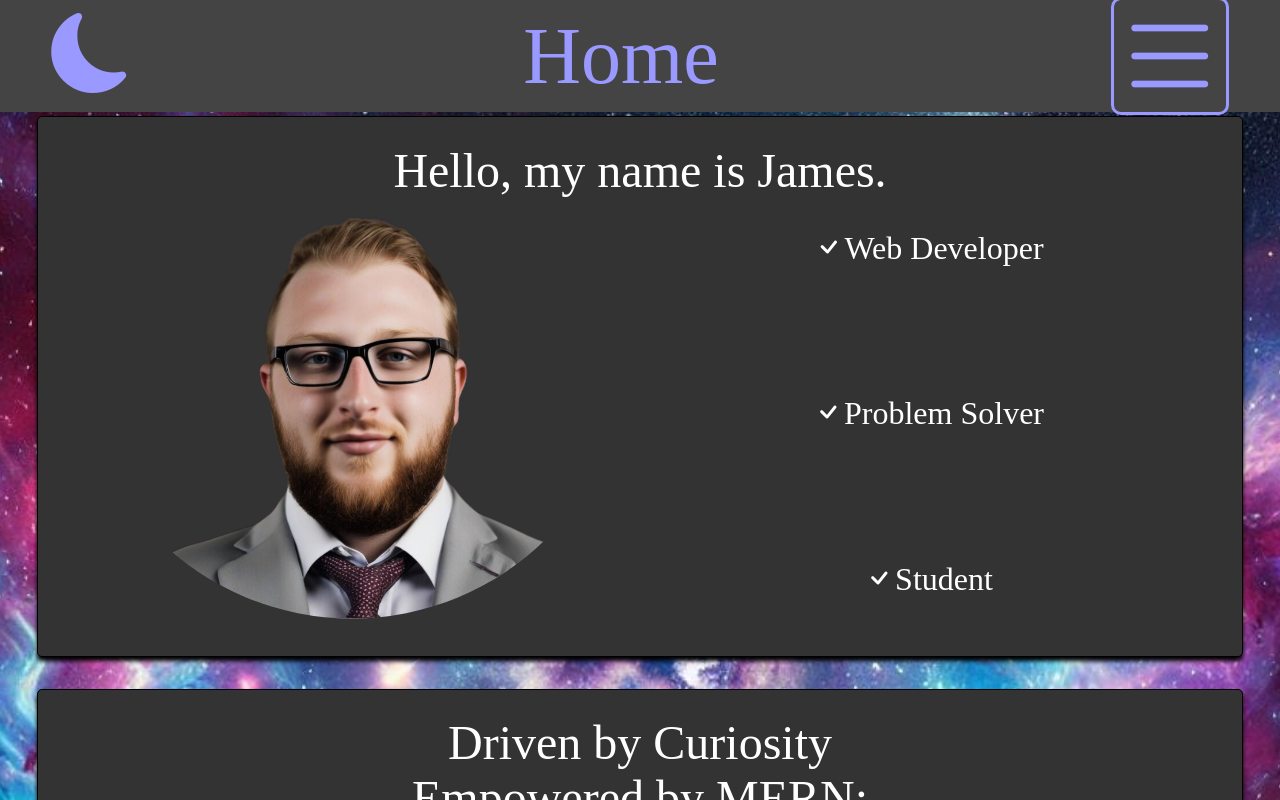
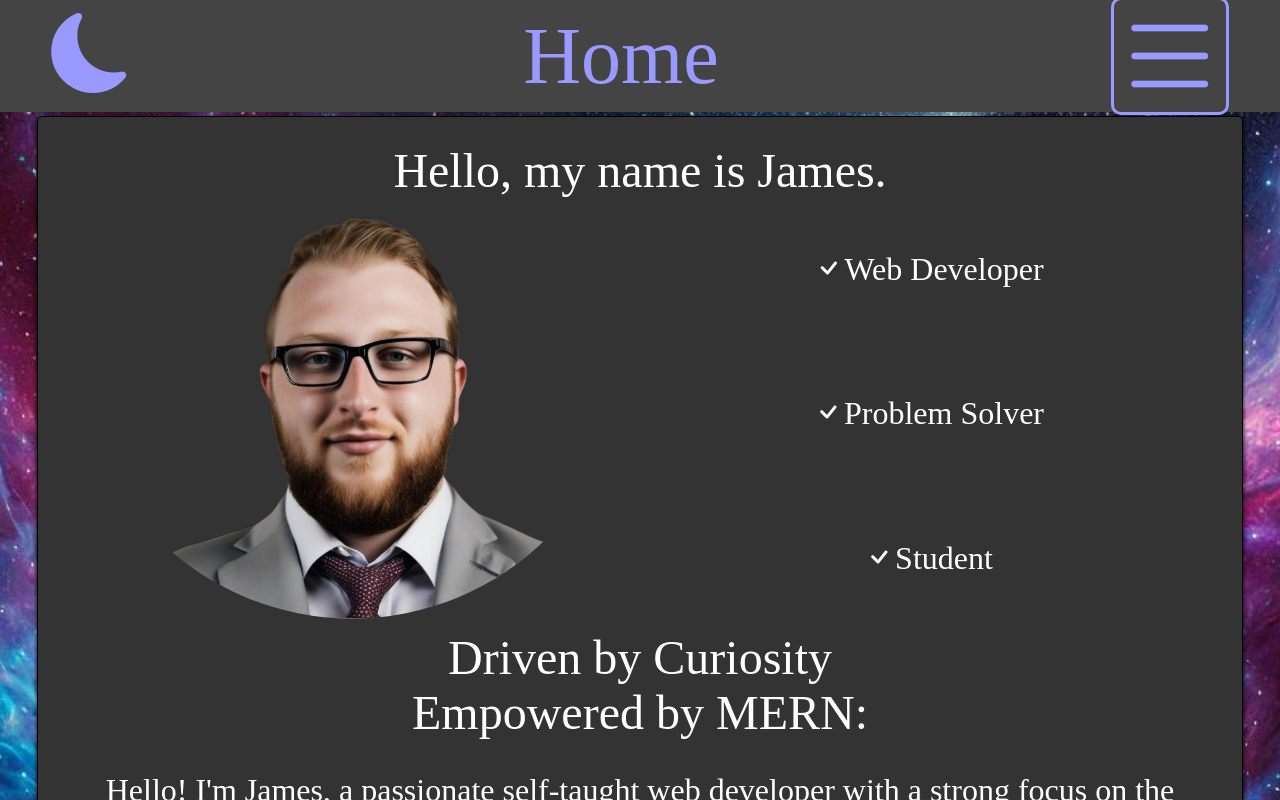
Before and after one commit to Jameshuff95/jan2025, a React (Vite) app: page / in a window 1280 px wide. Shown: the top 800 px of the page. Built offline with nearby package versions, Linux system fonts and the light colour scheme.

Commit message:
modified hero

```diff
--- a/src/Components/Hero.tsx
+++ b/src/Components/Hero.tsx
@@ -1,8 +1,29 @@
 import React from 'react';
 import { Card, Col, Figure, FigureImage, FigureCaption } from 'react-bootstrap';
 import Me from '../assets/me.png';
+import Intro from './Intro';
+
+interface Title {
+  id: number;
+  text: string;
+}
 
 const Hero: React.FC = () => {
+  const titles: Title[] = [
+    {
+      id: 1,
+      text: 'Web Developer',
+    },
+    {
+      id: 2,
+      text: 'Problem Solver',
+    },
+    {
+      id: 3,
+      text: 'Student',
+    },
+  ];
+
   return (
     <Card>
       <Card.Body>
@@ -32,29 +53,28 @@ const Hero: React.FC = () => {
               style={{
                 display: 'flex',
                 flexDirection: 'column',
-                justifyContent: 'space-between',
+                justifyContent: 'space-around',
                 alignItems: 'center',
                 fontSize: '2rem',
                 height: '100%',
               }}
             >
-              <Card.Text style={{ width: '100%', textAlign: 'center' }}>
-                <i className="bi bi-check" />
-                Web Developer
-              </Card.Text>
-
-              <Card.Text style={{ width: '100%', textAlign: 'center' }}>
-                <i className="bi bi-check" />
-                Problem Solver
-              </Card.Text>
-
-              <Card.Text style={{ width: '100%', textAlign: 'center' }}>
-                <i className="bi bi-check" />
-                Student
-              </Card.Text>
+              {titles.map((title) => (
+                <Card.Text
+                  key={title.id}
+                  style={{
+                    width: '100%',
+                    textAlign: 'center',
+                  }}
+                >
+                  <i className="bi bi-check" />
+                  {title.text}
+                </Card.Text>
+              ))}
             </FigureCaption>
           </Col>
         </Figure>
+        <Intro />
       </Card.Body>
     </Card>
   );
--- a/src/Components/Intro.tsx
+++ b/src/Components/Intro.tsx
@@ -1,9 +1,8 @@
 import React from 'react';
-import { Card, Row } from 'react-bootstrap';
+import { Card, Col } from 'react-bootstrap';
 const Intro: React.FC = () => {
   return (
-    <Row>
-      <Card>
+    <Col>
       <Card.Title>
         Driven by Curiosity
         <br />
@@ -11,13 +10,12 @@ const Intro: React.FC = () => {
       </Card.Title>
       <Card.Body style={{ textAlign: 'center' }}>
         <Card.Text>
-            Hello! I'm James, a passionate self-taught web developer with a
-            strong focus on the MERN stack (MongoDB, Express.js, React,
-            Node.js).
+          Hello! I'm James, a passionate self-taught web developer with a strong
+          focus on the MERN stack (MongoDB, Express.js, React, Node.js).
         </Card.Text>
         <Card.Text>
-            My journey into the world of web development started with a thirst
-            for knowledge and an insatiable curiosity.
+          My journey into the world of web development started with a thirst for
+          knowledge and an insatiable curiosity.
         </Card.Text>
         <Card.Text>
           Through rigorous self-study and hands-on practice, I have honed my
@@ -30,8 +28,7 @@ const Intro: React.FC = () => {
         </Card.Text>
         <Card.Text>Let's create something amazing together!</Card.Text>
       </Card.Body>
-      </Card>
-    </Row>
+    </Col>
   );
 };
 
--- a/src/index.css
+++ b/src/index.css
@@ -65,7 +65,7 @@ body {
   width: 90%;
   padding: 2%;
   border-radius: 5px;
-  box-shadow: 0 0.25rem 0.25rem black !important;
+  box-shadow: 0 0.25rem 0.25rem black;
   background: var(--background);
   color: var(--card-text);
   margin: 1rem auto;
--- a/src/pages/Home.tsx
+++ b/src/pages/Home.tsx
@@ -4,7 +4,6 @@ import '../App.css';
 import '../index.css';
 import Footer from '../Components/Footer';
 import Hero from '../Components/Hero.tsx';
-import Intro from '../Components/Intro.tsx';
 
 //import FeaturedWork from '../Components/FeaturedWork.tsx';
 
@@ -12,7 +11,6 @@ const Home: React.FC = () => {
   return (
     <Container>
       <Hero />
-      <Intro />
       <Footer />
     </Container>
   );
```
Lines whose indentation alone changed are shown as unchanged.
